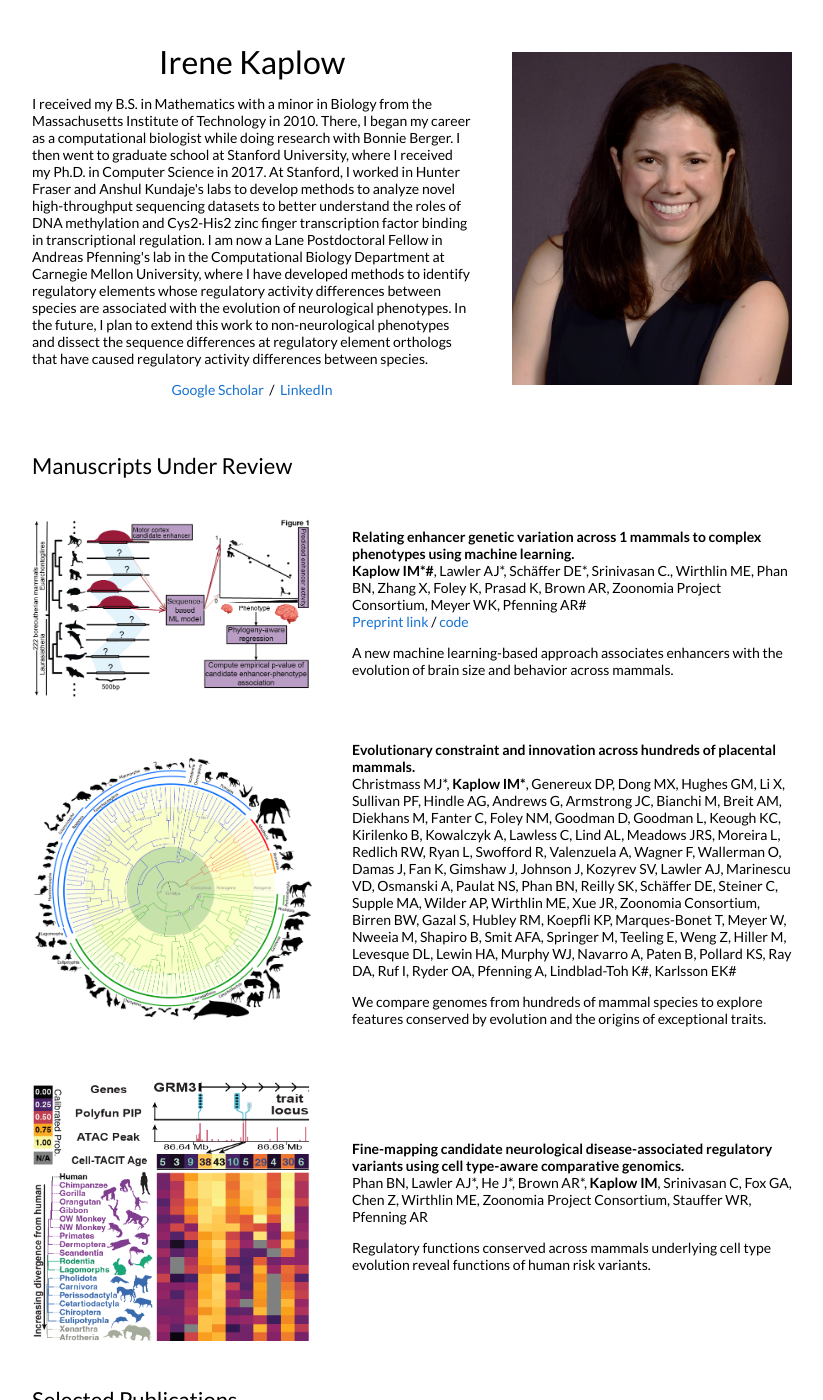
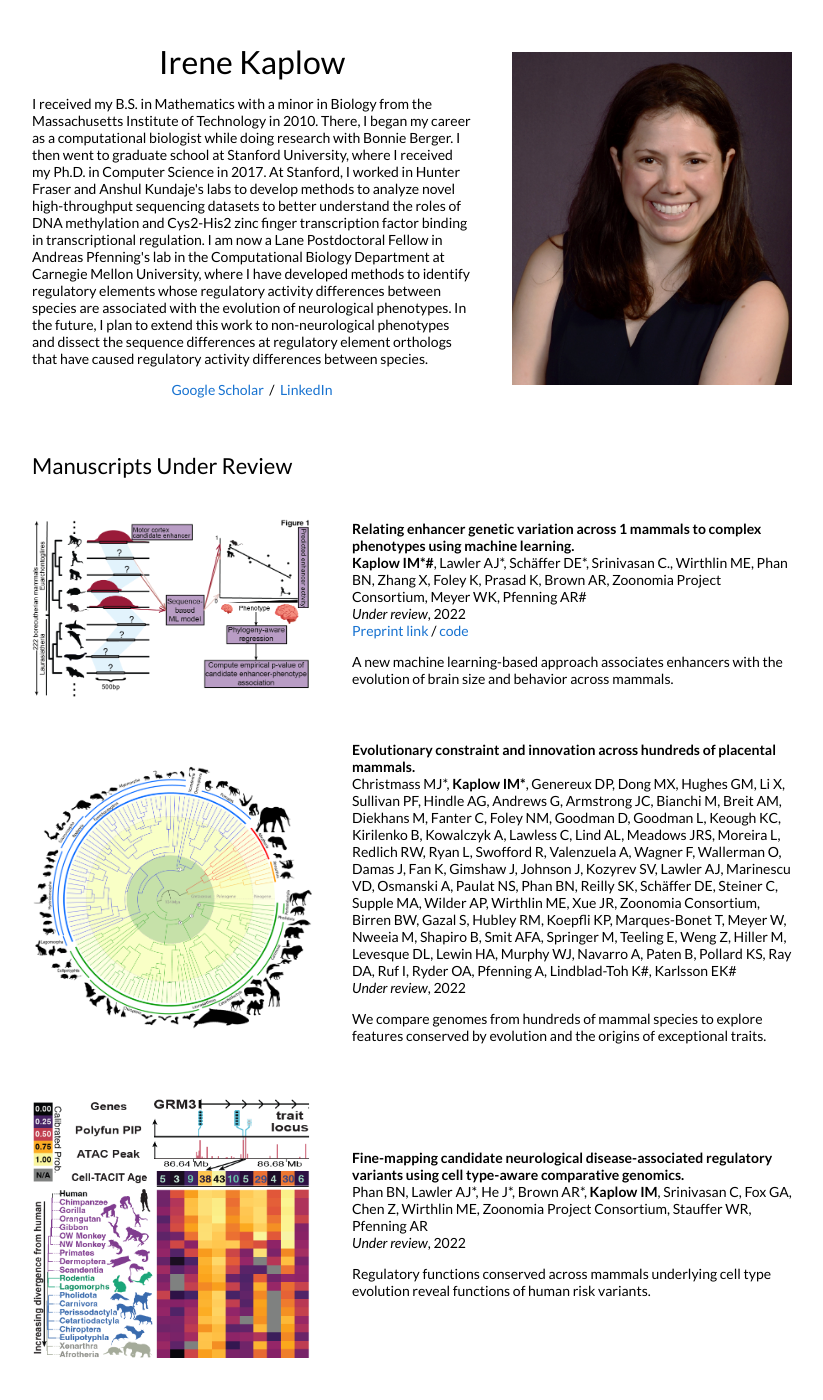
Before and after one commit to imk1/imk1.github.io, a Jekyll site: the page built from _posts/2022-8-28-Biorxiv2022a.markdown, in a window 1280 px wide and 1400 px high. Shown: the whole window, without its empty margins (228-1051 px from the left). Built offline with Jekyll 4.4.1, drawn with Linux system fonts in a browser that asks for light colours.

Commit message:
Revert "I removed the venue and date from manuscripts under review."
This reverts commit 30d4b3786103d1052e3cd5b4cbdc5344aff58053.

```diff
--- a/_layouts/default.html
+++ b/_layouts/default.html
@@ -61,6 +61,8 @@
               <br>
               {{post.authors}}
 
+              <br>
+              <em>{{post.venue}}</em>, {{ post.date | date: "%Y" }}
               <br>
 			  {% if post.preprintlink %}
               <a href="{{post.preprintlink}}">Preprint link</a>
--- a/_posts/2022-8-26-Biorxiv2022c.markdown
+++ b/_posts/2022-8-26-Biorxiv2022c.markdown
@@ -6,5 +6,6 @@ image:  images/Zoonomia_GWAS_figures1E_main.png
 categories: preprint
 author: "Irene Kaplow"
 authors: "Phan BN, Lawler AJ*, He J*, Brown AR*, <strong>Kaplow IM</strong>, Srinivasan C, Fox GA, Chen Z, Wirthlin ME, Zoonomia Project Consortium, Stauffer WR, Pfenning AR"
+venue: "Under review"
 ---
 Regulatory functions conserved across mammals underlying cell type evolution reveal functions of human risk variants.
--- a/_posts/2022-8-27-Biorxiv2022b.markdown
+++ b/_posts/2022-8-27-Biorxiv2022b.markdown
@@ -6,5 +6,6 @@ image:  images/Fig_1b_TREE.png
 categories: preprint
 author: "Irene Kaplow"
 authors: "Christmass MJ*, <strong>Kaplow IM*</strong>, Genereux DP, Dong MX, Hughes GM, Li X, Sullivan PF, Hindle AG, Andrews G, Armstrong JC, Bianchi M, Breit AM, Diekhans M, Fanter C, Foley NM, Goodman D, Goodman L, Keough KC, Kirilenko B, Kowalczyk A, Lawless C, Lind AL, Meadows JRS, Moreira L, Redlich RW, Ryan L, Swofford R, Valenzuela A, Wagner F, Wallerman O, Damas J, Fan K, Gimshaw J, Johnson J, Kozyrev SV, Lawler AJ, Marinescu VD, Osmanski A, Paulat NS, Phan BN, Reilly SK, Schäffer DE, Steiner C, Supple MA, Wilder AP, Wirthlin ME, Xue JR, Zoonomia Consortium, Birren BW, Gazal S, Hubley RM, Koepfli KP, Marques-Bonet T, Meyer W, Nweeia M, Shapiro B, Smit AFA, Springer M, Teeling E, Weng Z, Hiller M, Levesque DL, Lewin HA, Murphy WJ, Navarro A, Paten B, Pollard KS, Ray DA, Ruf I, Ryder OA, Pfenning A, Lindblad-Toh K#, Karlsson EK#"
+venue: "Under review"
 ---
 We compare genomes from hundreds of mammal species to explore features conserved by evolution and the origins of exceptional traits.
--- a/_posts/2022-8-28-Biorxiv2022a.markdown
+++ b/_posts/2022-8-28-Biorxiv2022a.markdown
@@ -6,6 +6,7 @@ image:  images/Figure1_tacitOverview8.png
 categories: preprint
 author: "Irene Kaplow"
 authors: "<strong>Kaplow IM*#</strong>, Lawler AJ*, Schäffer DE*, Srinivasan C., Wirthlin ME, Phan BN, Zhang X, Foley K, Prasad K, Brown AR, Zoonomia Project Consortium, Meyer WK, Pfenning AR#"
+venue: "Under review"
 preprintlink: https://www.biorxiv.org/content/10.1101/2022.08.26.505436v1
 code: https://github.com/pfenninglab/TACIT
 ---
```
